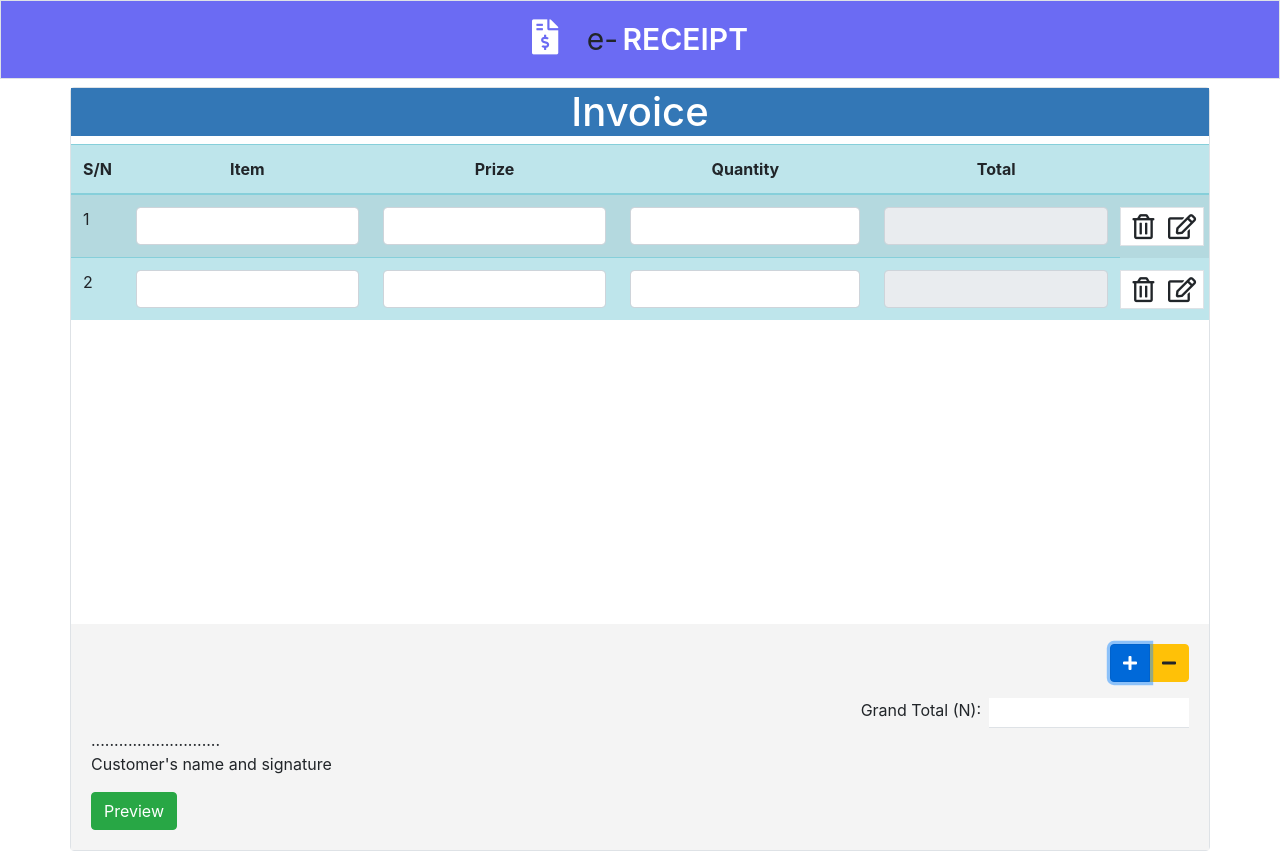
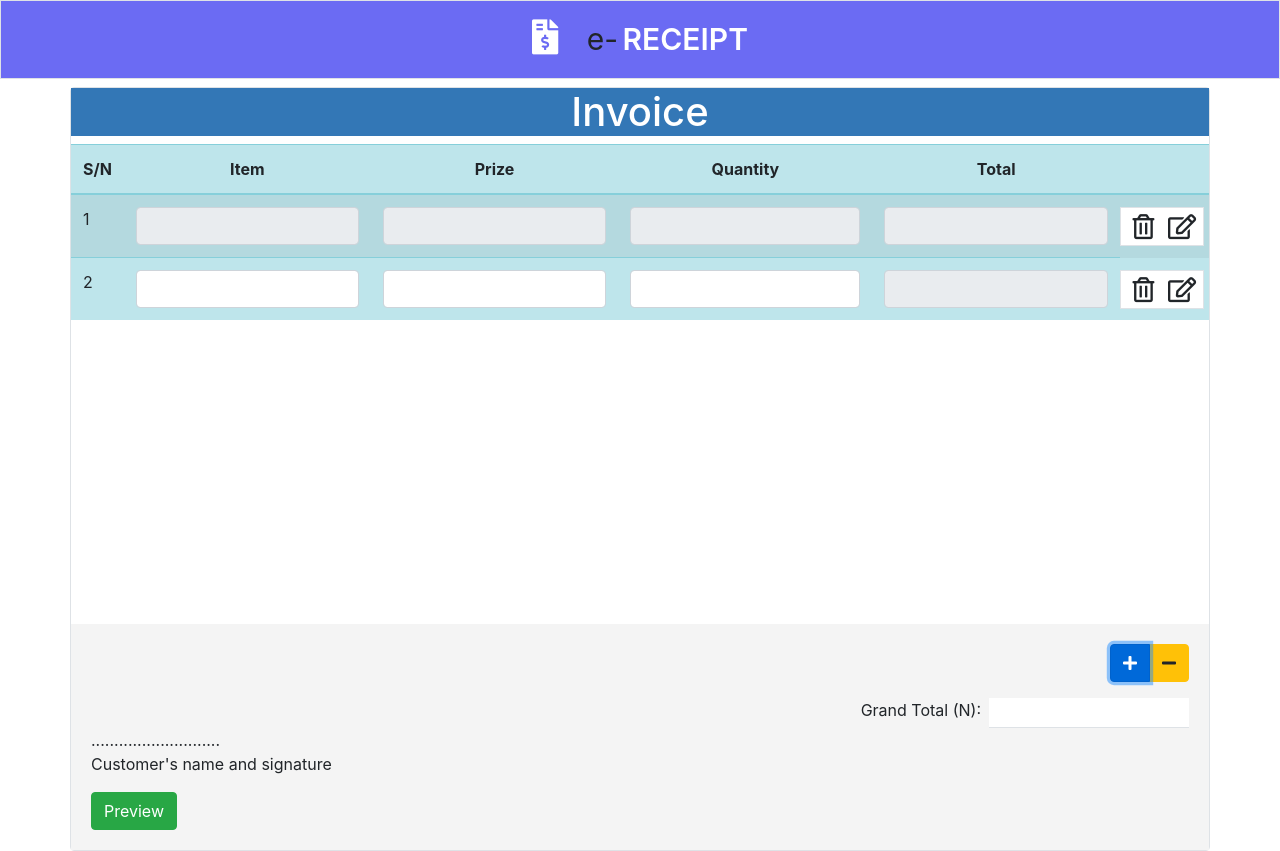
Before and after one commit to EmmanuelToluwanimi/e-RECEIPT, a plain HTML site: page index.html in a window 1280 px wide. Both pictures are taken after a click on the button 1130 px from the left and 663 px from the top of the page. Drawn offline with nearby package versions, Linux system fonts and the light colour scheme.

Commit message:
btn-plus to disable inputs in rows before it

```diff
--- a/index.html
+++ b/index.html
@@ -109,6 +109,10 @@
                 nom++;
             }
             $(`<tr class="tr1"><td class="numb">${nom}</td><td><input type="text" class="form-control item"></td><td><input type="number" class="form-control prize"></td><td><input type="number" class="form-control quantity"></td><td><input type="text" class="form-control total" disabled></td><td class="div2 border p-1 bg-white"><button class="btn btn-del far fa-trash-alt"></button><button class="btn btn-edit far fa-edit"></button></td></tr>`).appendTo('tbody')
+
+            $('tr:not(:last)').find('input').prop('disabled','true');
+
+
         })
 
         //function that deletes rows with minus btn
@@ -137,7 +141,13 @@
             dell.closest('tr').remove();
         }
 
+        //function that toggles disable rows and edit with btn-edit
+        // $(document).on('click','.btn-edit', function () {
+        //     edt($(this));
+        // })
+        // function edt(edtt) {
 
+        // }
 
     })
 
```
